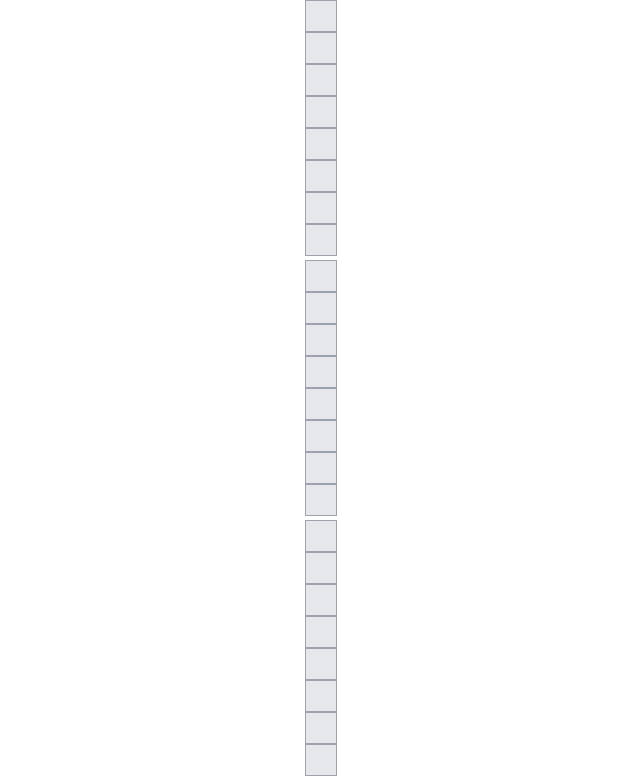
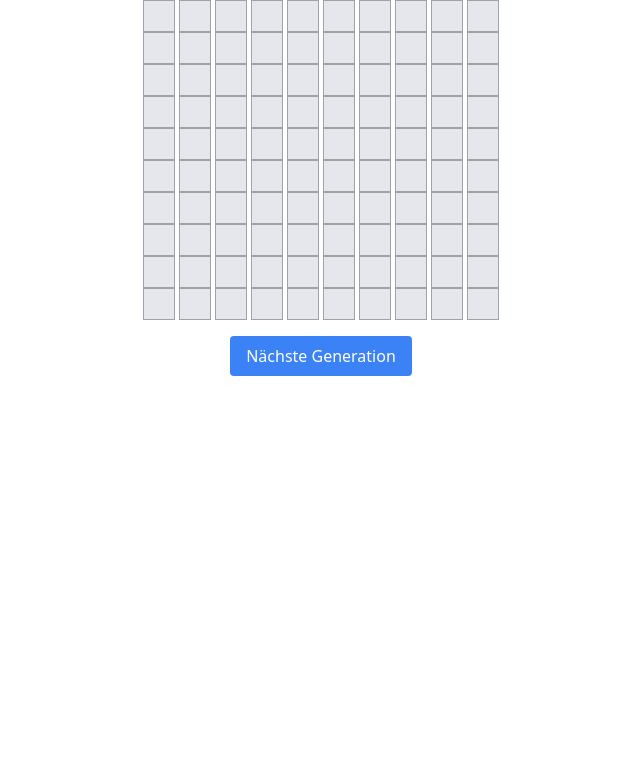
Before and after one commit to PhilipZi/game-of-life-tdd, a Nuxt app: page / in a window 1280 px wide. Shown: the top 779 px of the page, without its empty margins (319-959 px from the left). Built offline with nearby package versions, Linux system fonts and the light colour scheme.

Commit message:
rework component and test

```diff
--- a/components/GameOfLife.vue
+++ b/components/GameOfLife.vue
@@ -1,6 +1,6 @@
 <template>
   <div class="flex justify-center">
-    <div class="grid gap-1" :class="`grid-cols-${columns}`">
+    <div :class="['grid gap-1', `grid-cols-${columns}`]">
       <div v-for="(row, rowIndex) in grid" :key="rowIndex">
         <div
           v-for="(cell, colIndex) in row"
@@ -26,8 +26,8 @@
 import { ref } from "vue";
 
 const props = defineProps({
-  rows: { type: Number, default: 8 },
-  columns: { type: Number, default: 8 },
+  rows: { type: Number, default: 10 },
+  columns: { type: Number, default: 10 },
 });
 
 const grid = ref(
--- a/tailwind.config.js
+++ b/tailwind.config.js
@@ -12,4 +12,9 @@ export default {
     extend: {},
   },
   plugins: [],
+  safelist: [
+    {
+      pattern: /grid-cols-\d+/,
+    },
+  ],
 };
```
